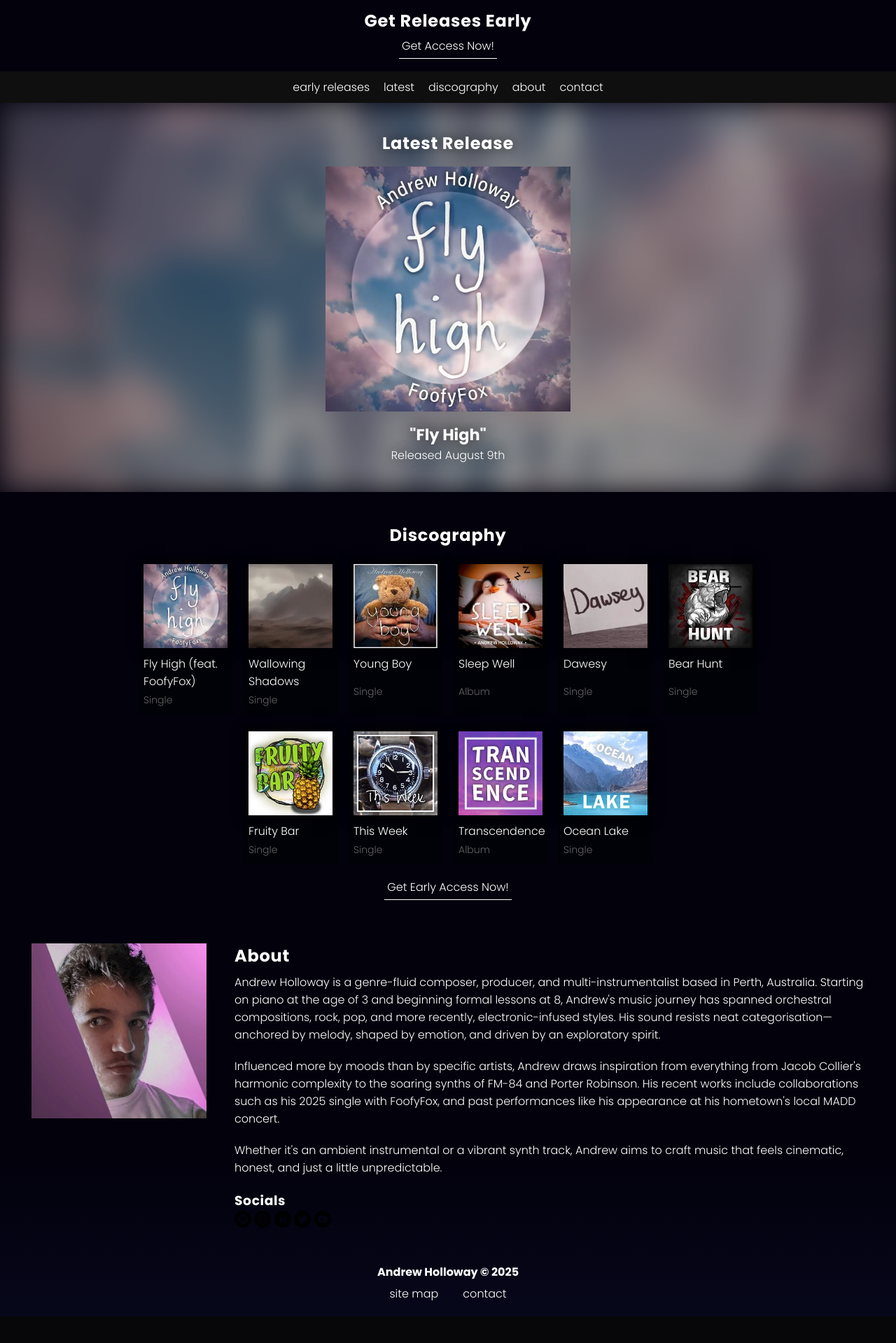
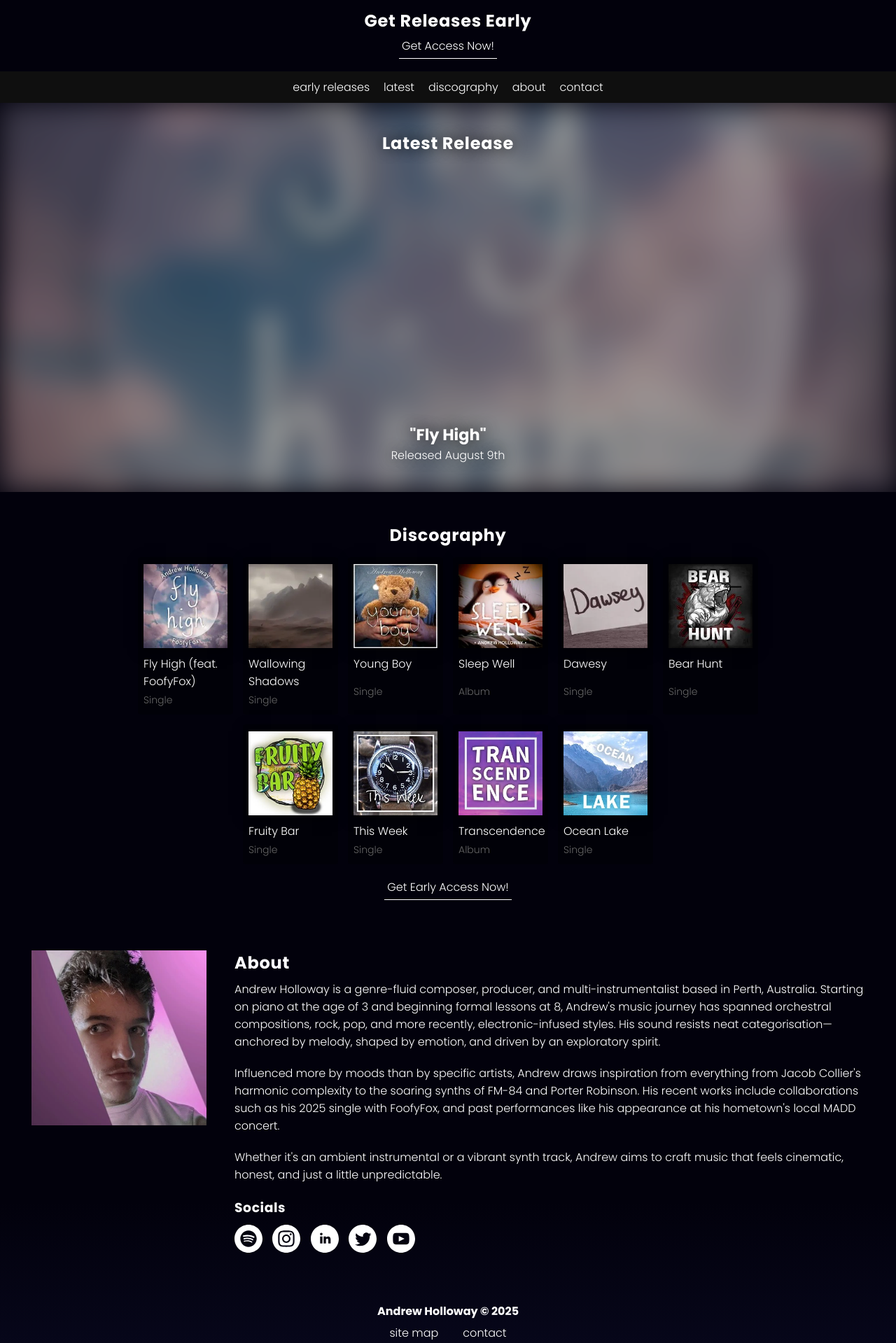
Before and after one commit to AndrewHolloway0/andrewholloway_info-site, a PHP site: page /music in a window 1280 px wide. Shown: the part 802-2721 px from the top of the page at 70% size. Before the commit the page ends 2683 px from the top, so only its background shows below. Run offline with PHP 8.4, Linux system fonts and the light colour scheme.

Commit message:
social icons

```diff
--- a/css/music.css
+++ b/css/music.css
@@ -241,6 +241,12 @@ section {
 #about p:not(:last-child) {
     margin-bottom: 2rem;
 }
+#about img.social-icon {
+    filter: invert(100%) sepia(2%) saturate(0%) hue-rotate(200deg) brightness(104%) contrast(103%);
+    width: 4rem;
+    margin-top: 1rem;
+    margin-right: 1rem;
+}
 
 
 /* Tablet (M) screen size (660px) */
@@ -274,6 +280,7 @@ section {
     }
     #about {
         gap: 4rem;
+        margin-block: 4rem 2rem;
     }
     #aboutimg {
         width: 25rem;
--- a/music/index.html
+++ b/music/index.html
@@ -54,12 +54,12 @@
 			}
 		}
 		function upcomingzoom() {
-			if (document.documentElement.scrollWidth >= 800) {
-				var amount = 650;
+			if (document.documentElement.scrollWidth >= 1150) {
+				var amount = 400;
 			} else if (document.documentElement.scrollWidth > 570) {
-				var amount = 400;
+				var amount = 80;
 			} else {
-				var amount = 130;
+				var amount = 40;
 			}
 
 			// console.log(document.documentElement.scrollTop);
@@ -67,7 +67,7 @@
 			if (document.documentElement.scrollTop >= amount) {
 				document.getElementById("albumartupcoming").className = "zoomedin";
 			} else {
-				// document.getElementById("albumartupcoming").className = "";
+				document.getElementById("albumartupcoming").className = "";
 			}
 		}
 
@@ -118,7 +118,7 @@
 		<div id="upcomingart"></div>
 		<div id="upcomingtxt">
 			<h2>Latest Release</h2>
-			<a class="zoomedin" href="https://distrokid.com/hyperfollow/andrewholloway/fly-high-feat-foofyfox" target="_blank" id="albumartupcoming"></a>
+			<a href="https://distrokid.com/hyperfollow/andrewholloway/fly-high-feat-foofyfox" target="_blank" id="albumartupcoming"></a>
 			<div id="albumtxt">
 				<div id="albumtitle">"Fly High"</div>
 				<span class="h1subtext subtext">Released August 9th</span>
@@ -192,19 +192,19 @@
 			<p>Whether it's an ambient instrumental or a vibrant synth track, Andrew aims to craft music that feels cinematic, honest, and just a little unpredictable.</p>
 			<h3>Socials</h3>
 			<a href="https://open.spotify.com/artist/2sbHQ4QlPdaefcIUNctmYl" target="_blank">
-				<img src="/media/icons/spotify.svg" alt="spotify" />
+				<img class="social-icon" src="/media/icons/spotify.svg" alt="spotify" />
 			</a>
 			<a href="https://www.instagram.com/andrewhollowaym/" target="_blank">
-				<img src="/media/icons/insta.svg" alt="instagram" />
+				<img class="social-icon" src="/media/icons/insta.svg" alt="instagram" />
 			</a>
 			<a href="https://www.linkedin.com/in/andrew-holloway/" target="_blank">
-				<img src="/media/icons/linkedin.svg" alt="linkedin" />
+				<img class="social-icon" src="/media/icons/linkedin.svg" alt="linkedin" />
 			</a>
 			<a href="https://twitter.com/andrewhollowaym" target="_blank">
-				<img src="/media/icons/twitter.svg" alt="twitter" />
+				<img class="social-icon" src="/media/icons/twitter.svg" alt="twitter" />
 			</a>
 			<a href="https://www.youtube.com/@andrewhollowaym" target="_blank">
-				<img src="/media/icons/youtube.svg" alt="youtube" />
+				<img class="social-icon" src="/media/icons/youtube.svg" alt="youtube" />
 			</a>
 		</div>
 	</section>
```
